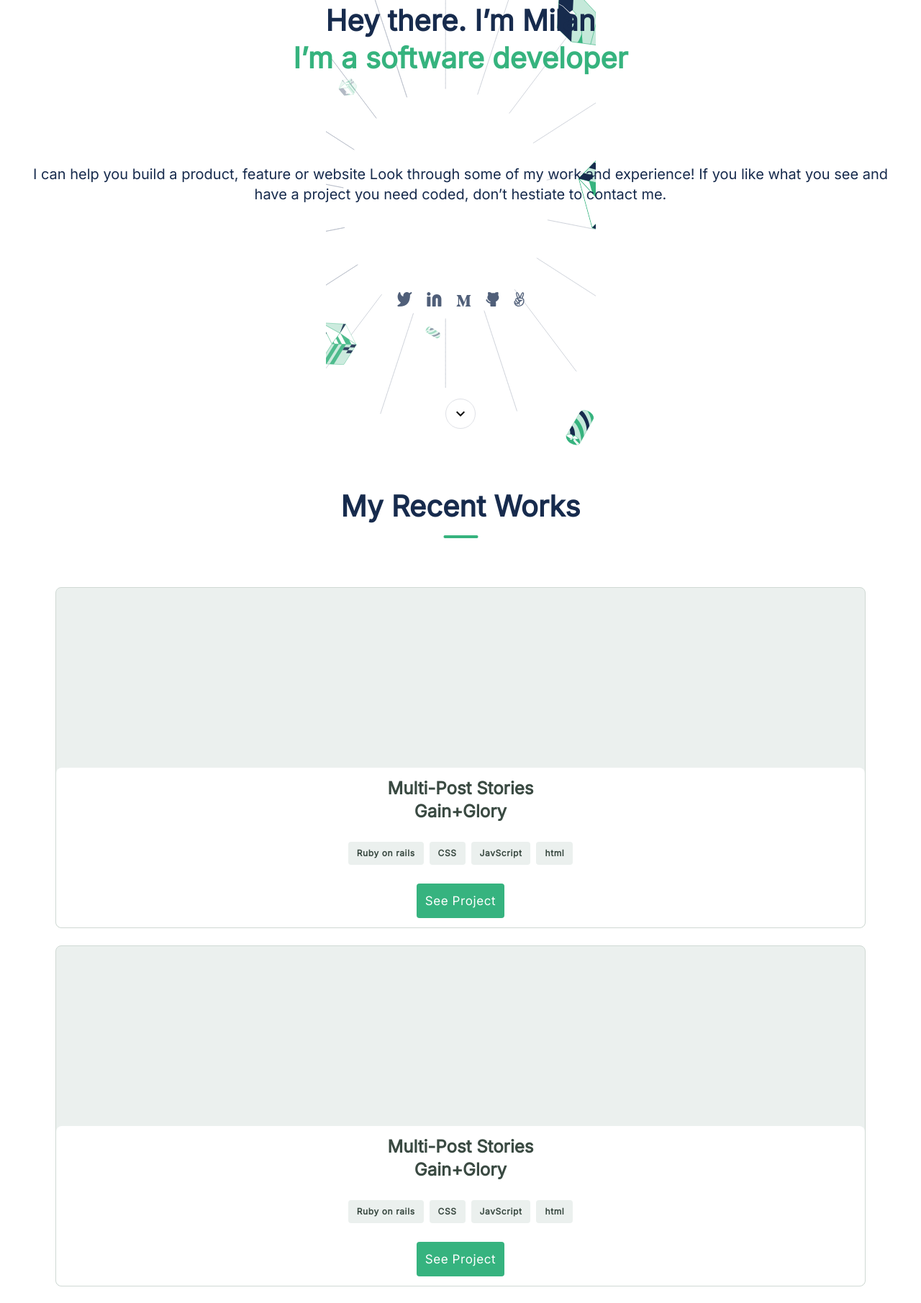
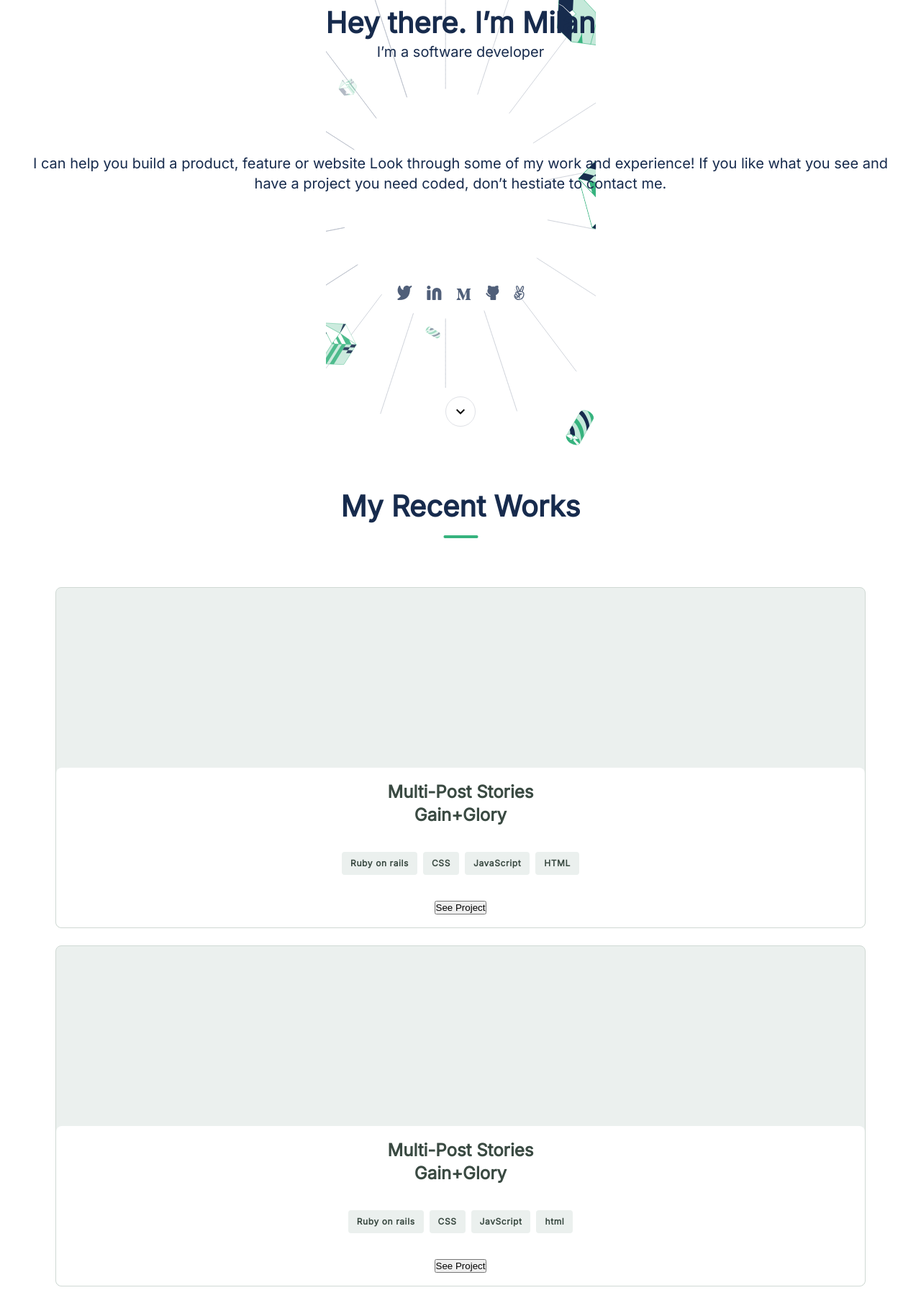
Before and after one commit to mprotic123/mobile-portfolio, a website: page index.html in a window 1280 px wide. Shown: the part 112-1923 px from the top of the page at 72% size. Drawn offline with Linux system fonts and the light colour scheme.

Commit message:
Fix changes required

```diff
--- a/index.html
+++ b/index.html
@@ -25,30 +25,20 @@
     <section class="headline background">
       <div>
         <h1>Hey there. I’m Milan</h1>
-        <h2>I’m a software developer</h2>
+        <p>I’m a software developer</p>
       </div>
       <p>
         I can help you build a product, feature or website Look through some of
         my work and experience! If you like what you see and have a project you
         need coded, don’t hestiate to contact me.
       </p>
-      <div class="social">
-        <a href="#"
-          ><img class="icon" src="icons/twitter.svg" alt="twitter logo"
-        /></a>
-        <a href="#"
-          ><img class="icon" src="icons/linkedin.svg" alt="linkedin logo"
-        /></a>
-        <a href="#"
-          ><img class="icon" src="icons/medium.svg" alt="medium logo"
-        /></a>
-        <a href="#"
-          ><img class="icon" src="icons/github.svg" alt="github logo"
-        /></a>
-        <a href="#"
-          ><img class="icon" src="icons/angellist.svg" alt="angellist logo"
-        /></a>
-      </div>
+      <ul class="social">
+        <li><img src="icons/twitter.svg"/></li>
+        <li><img src="icons/linkedin.svg"/></li>
+        <li><img src="icons/medium.svg"/></li>
+        <li><img src="icons/github.svg"/></li>
+        <li><img src="icons/angellist.svg"/></li>
+      </ul>
       <button type="button" class="btn expand">
         <i class="material-icons">expand_more</i>
       </button>
@@ -74,16 +64,44 @@
                 <a href="#" class="tag_txt">CSS</a>
               </li>
               <li class="card_btn tag_btn">
+                <a href="#" class="tag_txt">JavaScript</a>
+              </li>
+              <li class="card_btn tag_btn">
+                <a href="#" class="tag_txt">HTML</a>
+              </li>
+            </ul>
+
+            <button>
+              See Project
+            </button>
+          </div>
+        </article>
+
+        <article class="card">
+          <div class="card_img">&nbsp;</div>
+          <div class="card_details abs bottom_0">
+            <h1>
+              Multi-Post Stories <br />
+              Gain+Glory
+            </h1>
+
+            <ul class="tags">
+              <li class="card_btn tag_btn">
+                <a href="#" class="tag_txt">Ruby on rails</a>
+              </li>
+              <li class="card_btn tag_btn">
+                <a href="#" class="tag_txt">CSS</a>
+              </li>
+              <li class="card_btn tag_btn">
                 <a href="#" class="tag_txt">JavScript</a>
               </li>
               <li class="card_btn tag_btn">
                 <a href="#" class="tag_txt">html</a>
               </li>
             </ul>
-
-            <div class="card_btn act_btn">
-              <a href="#" class="act_txt">See Project</a>
-            </div>
+            <button>
+              See Project
+            </button>
           </div>
         </article>
 
@@ -110,9 +128,9 @@
               </li>
             </ul>
 
-            <div class="card_btn act_btn">
-              <a href="#" class="act_txt">See Project</a>
-            </div>
+            <button>
+              See Project
+            </button>
           </div>
         </article>
 
@@ -139,9 +157,9 @@
               </li>
             </ul>
 
-            <div class="card_btn act_btn">
-              <a href="#" class="act_txt">See Project</a>
-            </div>
+            <button>
+              See Project
+            </button>
           </div>
         </article>
 
@@ -168,9 +186,9 @@
               </li>
             </ul>
 
-            <div class="card_btn act_btn">
-              <a href="#" class="act_txt">See Project</a>
-            </div>
+            <button>
+              See Project
+            </button>
           </div>
         </article>
 
@@ -197,38 +215,9 @@
               </li>
             </ul>
 
-            <div class="card_btn act_btn">
-              <a href="#" class="act_txt">See Project</a>
-            </div>
-          </div>
-        </article>
-
-        <article class="card">
-          <div class="card_img">&nbsp;</div>
-          <div class="card_details abs bottom_0">
-            <h1>
-              Multi-Post Stories <br />
-              Gain+Glory
-            </h1>
-
-            <ul class="tags">
-              <li class="card_btn tag_btn">
-                <a href="#" class="tag_txt">Ruby on rails</a>
-              </li>
-              <li class="card_btn tag_btn">
-                <a href="#" class="tag_txt">CSS</a>
-              </li>
-              <li class="card_btn tag_btn">
-                <a href="#" class="tag_txt">JavScript</a>
-              </li>
-              <li class="card_btn tag_btn">
-                <a href="#" class="tag_txt">html</a>
-              </li>
-            </ul>
-
-            <div class="card_btn act_btn">
-              <a href="#" class="act_txt">See Project</a>
-            </div>
+            <button>
+              See Project
+            </button>
           </div>
         </article>
       </div>
@@ -241,9 +230,9 @@
           of my work and experience! If you like what you see and have a project
           you need coded, don’t hestiate to contact me.
         </p>
-        <div class="card_btn act_btn">
-          <p class="act_txt">Get My Resume</p>
-        </div>
+        <button>
+          Get Resume
+        </button>
       </section>
     </section>
   </body>
```
